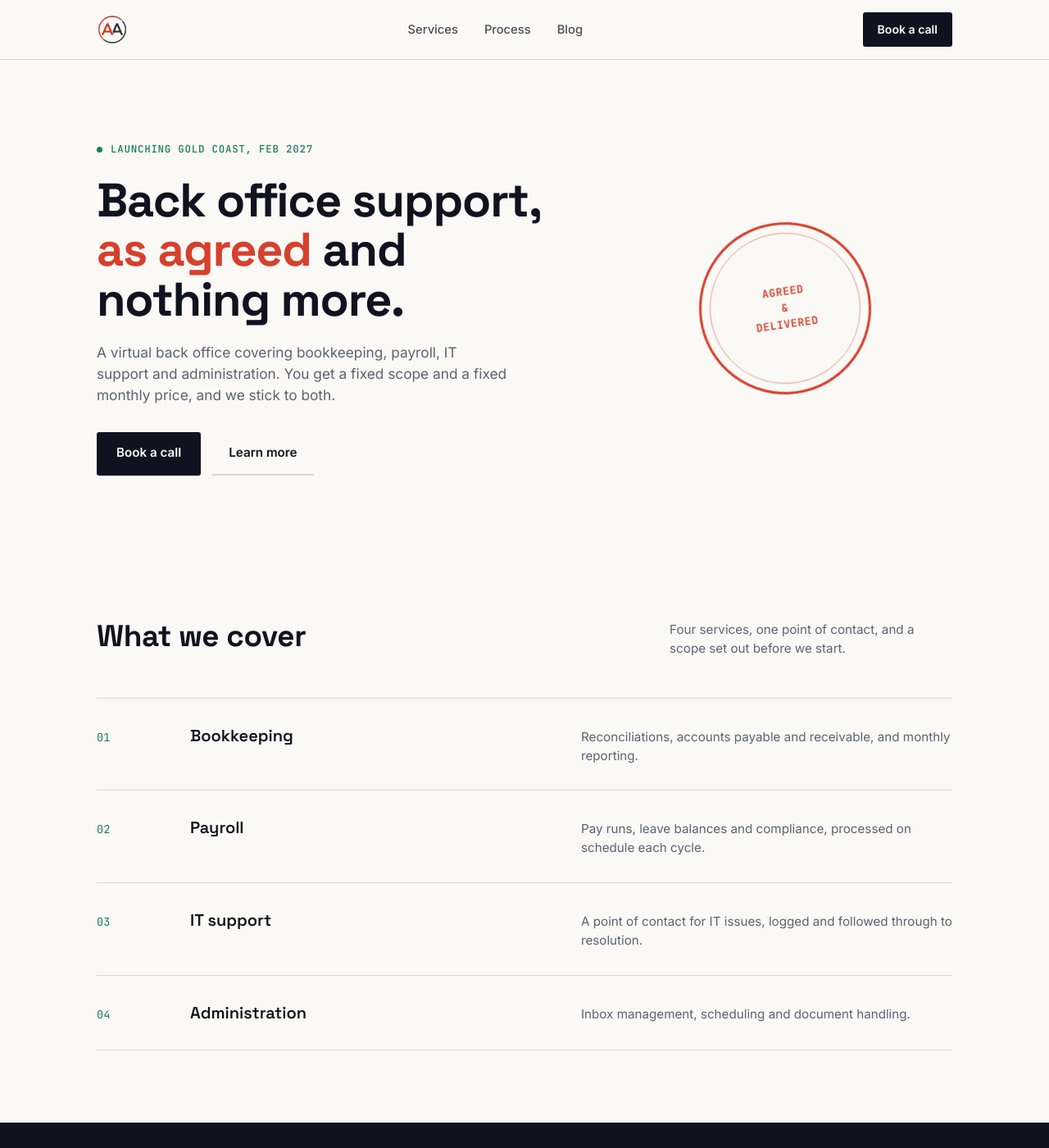
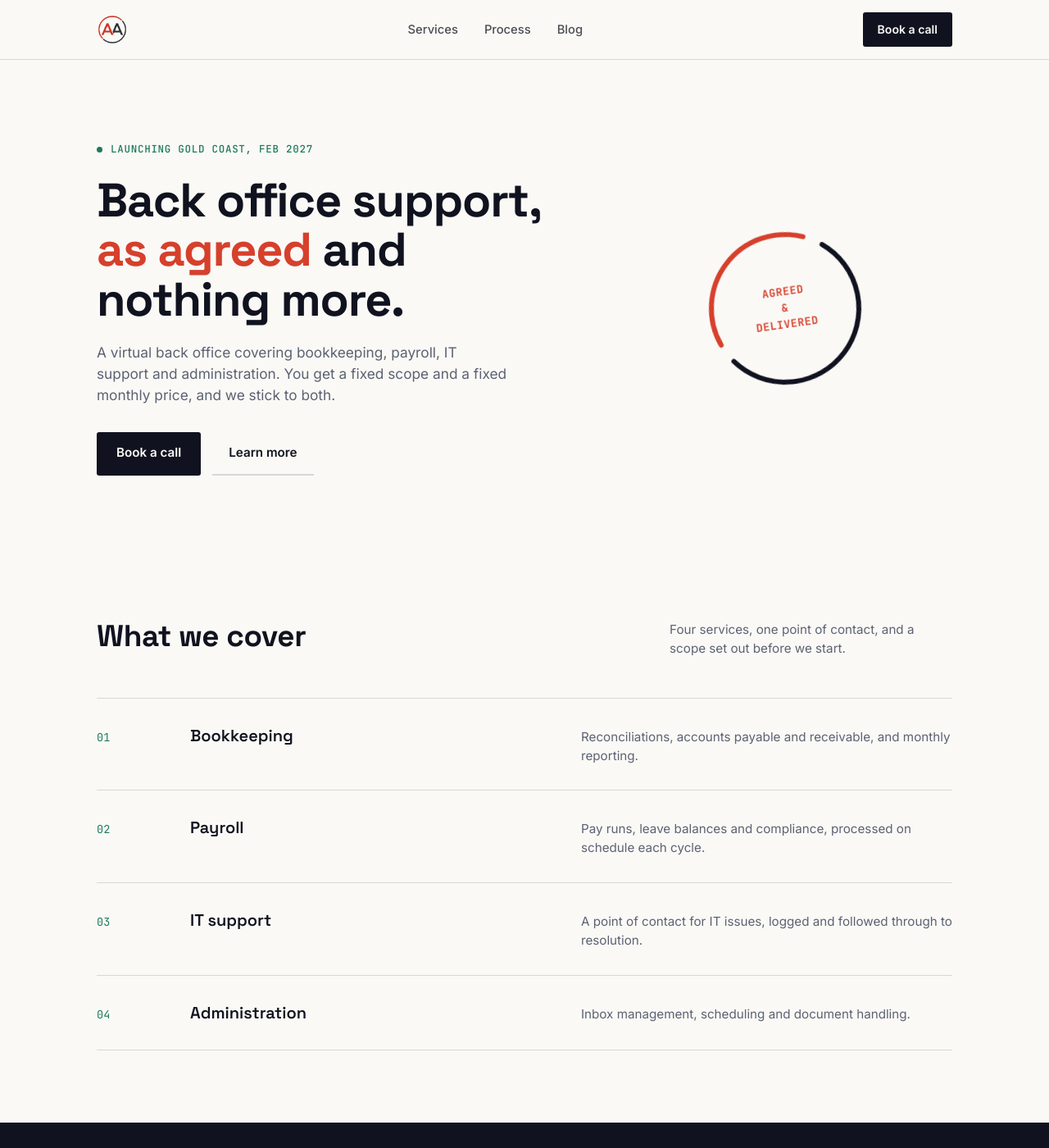
Before and after one commit to As-Agreed-Group/as-agreed-group-AU, a Jekyll site: the page built from index.html, in a window 1280 px wide and 1400 px high. Shown: the whole window at 82% size. Built offline with Jekyll 4.4.1, drawn with Linux system fonts in a browser that asks for light colours.

Commit message:
Restyle hero stamp ring to match new logo

```diff
--- a/assets/css/style.css
+++ b/assets/css/style.css
@@ -173,8 +173,6 @@ h1 em {
 .stamp {
   width: 210px;
   height: 210px;
-  border: 3px solid var(--stamp);
-  border-radius: 50%;
   display: flex;
   align-items: center;
   justify-content: center;
@@ -189,15 +187,25 @@ h1 em {
   opacity: 0;
   animation: stamp-in 0.5s 0.6s cubic-bezier(.2,1.5,.4,1) forwards;
 }
-.stamp::before {
-  content: '';
+.stamp-ring {
   position: absolute;
-  inset: 10px;
-  border: 1px solid var(--stamp);
-  border-radius: 50%;
-  opacity: 0.5;
+  inset: 0;
+  width: 100%;
+  height: 100%;
 }
-.stamp span { font-size: 0.82rem; line-height: 1.5; font-weight: 700; }
+.stamp-ring .ring-red {
+  fill: none;
+  stroke: var(--stamp);
+  stroke-width: 6;
+  stroke-linecap: round;
+}
+.stamp-ring .ring-dark {
+  fill: none;
+  stroke: var(--ink);
+  stroke-width: 6;
+  stroke-linecap: round;
+}
+.stamp span { position: relative; font-size: 0.82rem; line-height: 1.5; font-weight: 700; }
 @keyframes stamp-in {
   to { opacity: 1; transform: rotate(-8deg) scale(1); }
 }
--- a/index.html
+++ b/index.html
@@ -18,7 +18,13 @@ permalink: /
         <a class="btn-secondary" href="#services">Learn more</a>
       </div>
     </div>
-    <div class="stamp"><span>Agreed<br>&amp;<br>Delivered</span></div>
+    <div class="stamp">
+      <svg class="stamp-ring" viewBox="0 0 210 210" aria-hidden="true">
+        <path class="ring-red" d="M 21.55 138.71 A 90 90 0 0 1 138.71 21.55" />
+        <path class="ring-dark" d="M 160.41 34.08 A 90 90 0 1 1 34.08 160.41" />
+      </svg>
+      <span>Agreed<br>&amp;<br>Delivered</span>
+    </div>
   </div>
 </section>
 
```
